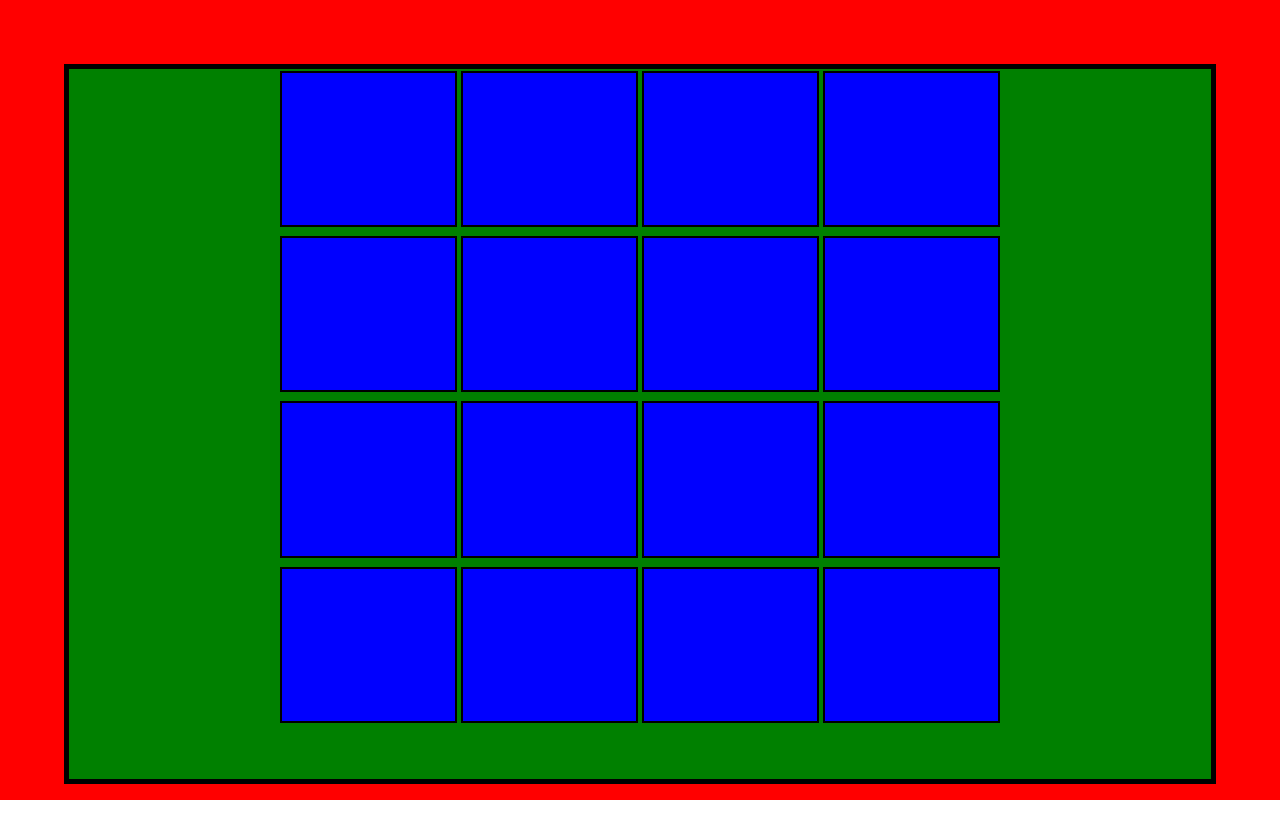
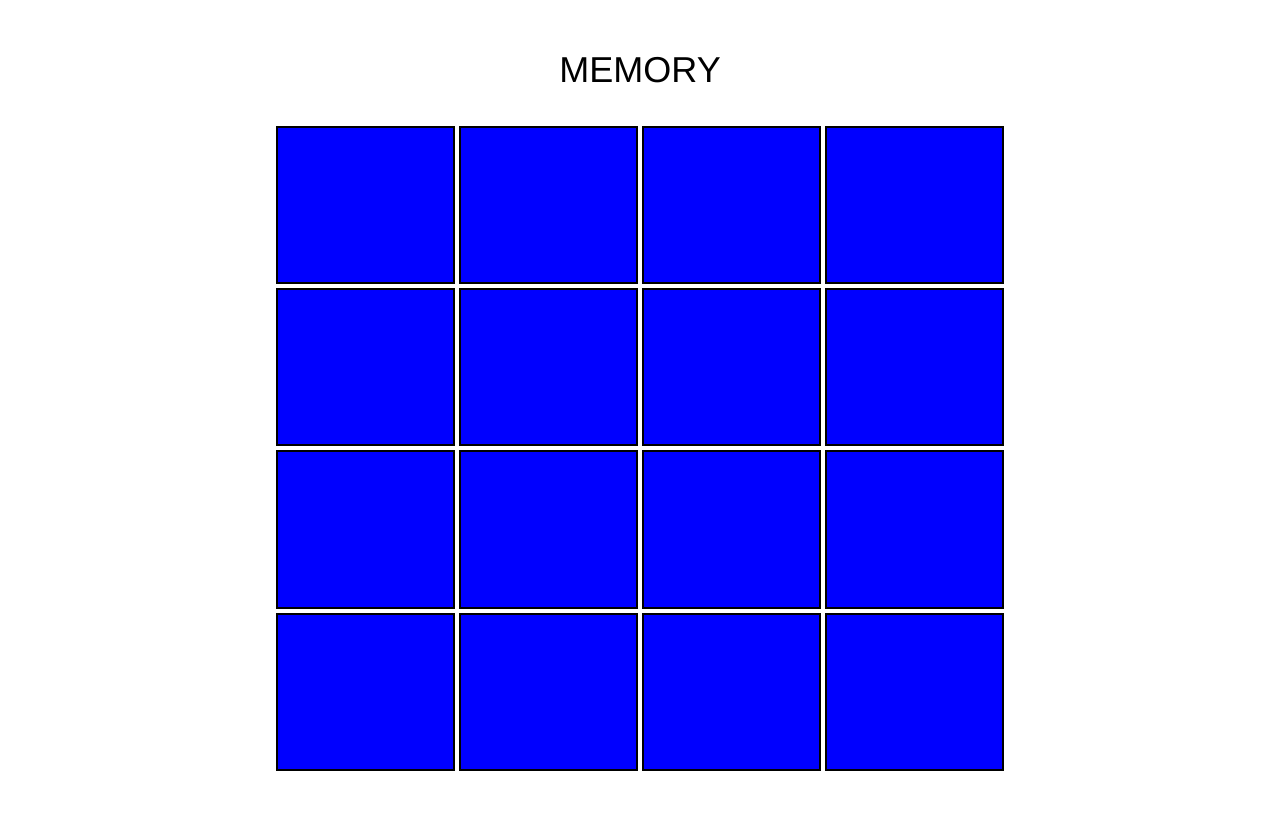
Before and after one commit to valmsmith39a/opt01Memory, a plain HTML site: page index.html in a window 1280 px wide. Before the commit the page ends 800 px from the top, so only its background shows below. Drawn offline with nearby package versions, Linux system fonts and the light colour scheme.

Commit message:
Fixed shifting bug

```diff
--- a/index.html
+++ b/index.html
@@ -20,6 +20,7 @@
 </head>
 <body>
     <div class='main-container'>
+    <h1>MEMORY</h1>
     	<div class='container'></div>
 	</div>
 </body>
--- a/main.js
+++ b/main.js
@@ -80,7 +80,6 @@ function clickedImage() {
     	    	setTimeout(function(){
 
 					$tempPreviousElement.find('i').hide();
-
     		    	$this.find('i').hide();
 
         	    }, 1000);  // setTimeout()
@@ -101,6 +100,7 @@ function clickedImage() {
     	}
 
     	else if($this.attr('class').split(' ')[2] === 'remainOpen' && $previousElementG.attr('class').split(' ')[2] !== 'remainOpen') {
+
 			$tempPreviousElement.find('i').hide();
     	}
 
--- a/style.css
+++ b/style.css
@@ -3,7 +3,7 @@
 	position:absolute;
 	height:100%;
 	width:100%;
-	background-color:red;
+	/* background-color:red; */
 	text-align:center;
 }
 
@@ -14,18 +14,32 @@
 	margin:5%;
 	padding-left:10%;
 	padding-right:10%;
-	border:5px solid black;
-	background-color: green;
+	/* border:5px solid black; */
+	/* background-color: green; */
 }
 
 .images{
+	position:relative;
 	height:22%;
 	width:20%;
 	margin:2px;
 	padding:5px;
 	border: 2px solid black;
 	display:inline-table;
+	vertical-align: top;
 	background-color: blue;
 	color:white;
 	font-size:12px;
 }
+
+.fa {
+	position:relative;
+	font-size:60px;
+	margin-top:30px;
+}
+
+h1 {
+	position:relative;
+	top:30px;
+	color:black;
+}
```
